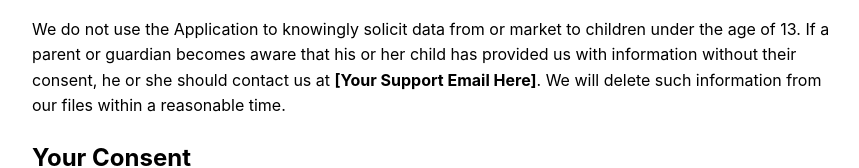
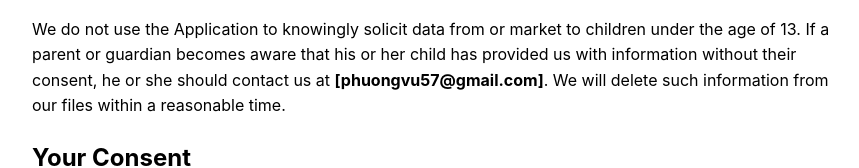
Before and after one commit to BlackCloud0x/Moonbean_landing_page, a website: page privacy.html in a window 1280 px wide. Shown: the part 1699-1867 px from the top of the page, without its empty margins (208-1067 px from the left). Drawn offline with Linux system fonts and the light colour scheme.

Commit message:
Update privacy.html

```diff
--- a/privacy.html
+++ b/privacy.html
@@ -64,7 +64,7 @@
     <p>We will retain User Provided data for as long as you use the Application and for a reasonable time thereafter. If you’d like us to delete User Provided Data that you have provided via the Application, please contact us at <strong>[phuongvu57@gmail.com]</strong> and we will respond in a reasonable time. Please note that some or all of the User Provided Data may be required in order for the Application to function properly.</p>
 
     <h2>Children’s Privacy</h2>
-    <p>We do not use the Application to knowingly solicit data from or market to children under the age of 13. If a parent or guardian becomes aware that his or her child has provided us with information without their consent, he or she should contact us at <strong>[Your Support Email Here]</strong>. We will delete such information from our files within a reasonable time.</p>
+    <p>We do not use the Application to knowingly solicit data from or market to children under the age of 13. If a parent or guardian becomes aware that his or her child has provided us with information without their consent, he or she should contact us at <strong>[phuongvu57@gmail.com]</strong>. We will delete such information from our files within a reasonable time.</p>
 
     <h2>Your Consent</h2>
     <p>By using the Application, you are consenting to our processing of your information as set forth in this Privacy Policy now and as amended by us.</p>
```
